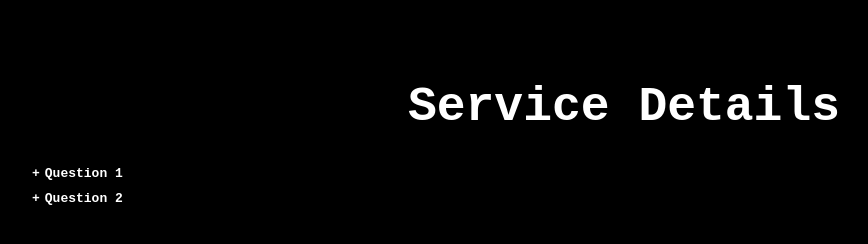
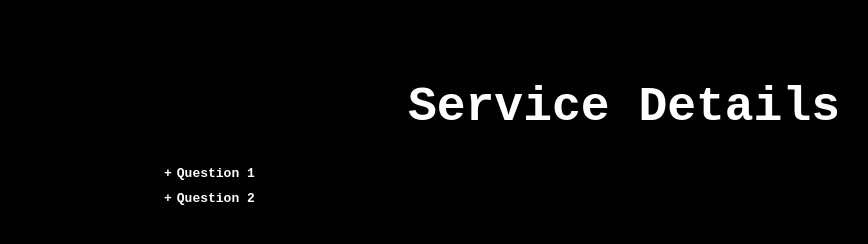
Before and after one commit to edydex/edydex.github.io, a plain HTML site: page venmo.html in a window 1280 px wide. Shown: the whole page, without its empty margins (16-884 px from the left). Drawn offline with Linux system fonts and the light colour scheme.

Commit message:
.container padding and no-select added to venmo

```diff
--- a/styles.css
+++ b/styles.css
@@ -125,6 +125,7 @@ header {
   margin-bottom: 5px;
   display: flex;
   align-items: center;
+  user-select: none;
 }
 
 /* Style the toggle icon */
@@ -159,3 +160,10 @@ header {
   padding: 0;
   border: 0;
 }
+
+.container {
+  max-width: 920px; /* Set the maximum width of the container */
+  margin-left: auto;
+  margin-right: auto;
+  padding: 0 20px; /* Add horizontal padding to center the content */
+}
--- a/venmo.html
+++ b/venmo.html
@@ -5,6 +5,7 @@
   <link rel="stylesheet" type="text/css" href="styles.css">
 </head>
 <body>
+  <div class="container">
   <header>
     <h1>Service Details</h1>
   </header>
@@ -29,5 +30,6 @@
     </div>
     <!-- Add more Q&A items here -->
   </main>
+    </div>
 </body>
 </html>
```
